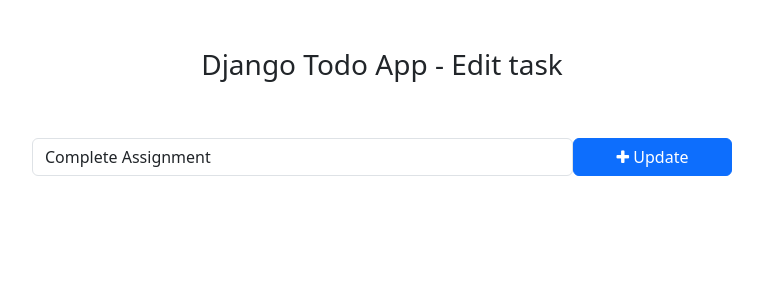
After one commit to rayhan0710/todo, a Django app: page /todo/edit_task/1/ in a window 1280 px wide. The commit adds this page. Shown: the top 300 px of the page, without its empty margins (258-1021 px from the left). Run offline with Django 5.2, Linux system fonts and the light colour scheme; data comes from the database, SQL or seed files in the repository; both versions use the stored data as it was after the commit.

Commit message:
Todo final commit

```diff
--- /dev/null
+++ b/templates/edit_task.html
@@ -0,0 +1,30 @@
+<!DOCTYPE html>
+<html lang="en">
+<head>
+    <meta charset="UTF-8">
+    <meta name="viewport" content="width=device-width, initial-scale=1.0">
+    <title>Edit task</title>
+    <link href="https://cdn.jsdelivr.net/npm/bootstrap@5.3.3/dist/css/bootstrap.min.css" rel="stylesheet" integrity="sha384-QWTKZyjpPEjISv5WaRU9OFeRpok6YctnYmDr5pNlyT2bRjXh0JMhjY6hW+ALEwIH" crossorigin="anonymous">
+    <script src="https://cdn.jsdelivr.net/npm/bootstrap@5.3.3/dist/js/bootstrap.bundle.min.js" integrity="sha384-YvpcrYf0tY3lHB60NNkmXc5s9fDVZLESaAA55NDzOxhy9GkcIdslK1eN7N6jIeHz" crossorigin="anonymous"></script>
+
+
+    <link rel="stylesheet" href="https://cdnjs.cloudflare.com/ajax/libs/font-awesome/4.7.0/css/font-awesome.min.css">
+</head>
+<body>
+
+    <div class="container">
+        <h3 class="pt-5 pb-5 text-center"> Django Todo App - Edit task </h3>
+
+        <form action="{% url 'edit_task' get_task.pk %}" method="POST" style="width: 700px; margin: auto;">
+            {% csrf_token %}
+            <div class="form-group">
+                <span style="display: flex;">
+                    <input type="text" name="task" class="form-control" placeholder="Add a task" value="{{ get_task.task }}">
+                    <button type="submit" class="btn btn-primary" style="width: 200px;"><i class="fa fa-plus"></i> Update</button>
+                </span>
+            </div>
+        </form>
+
+    </div>
+</body>
+</html>
--- a/templates/home.html
+++ b/templates/home.html
@@ -26,8 +26,8 @@
                         {{ task.task }}
                         <span style="position: relative; float: right;">
                             <a href="{% url 'mark_as_done' task.pk %}" class="btn btn-success"><i class="fa fa-check"></i> Mark as Done</a>
-                            <a class="btn btn-danger"><i class="fa fa-trash"></i></a>
-                            <a class="btn btn-primary"><i class="fa fa-pencil"></i></a>
+                            <a href="{% url 'delete_task' task.pk %}" class="btn btn-danger"><i class="fa fa-trash"></i></a>
+                            <a href="{% url 'edit_task' task.pk %}" class="btn btn-primary"><i class="fa fa-pencil"></i></a>
                         </span>
                     </div>
                 </div>
@@ -43,7 +43,7 @@
                     <div class="card-body">
                         {{ task.task }}
                         <span style="position: relative; float: right;">
-                            <a class="btn btn-danger"><i class="fa fa-check"></i> Mark as Undone</a>
+                            <a href="{% url 'mark_as_undone' task.pk %}" class="btn btn-danger"><i class="fa fa-check"></i> Mark as Undone</a>
                         </span>
                     </div>
                 </div>
--- a/todo/urls.py
+++ b/todo/urls.py
@@ -4,5 +4,8 @@ from . import views
 urlpatterns = [
     path('addTask/', views.addTask, name='addTask'),
     path('mark_as_done/<int:pk>/', views.mark_as_done, name='mark_as_done'),
+    path('mark_as_undone/<int:pk>/', views.mark_as_undone, name='mark_as_undone'),
+    path('edit_task/<int:pk>/', views.edit_task, name='edit_task'),
+    path('delete_task/<int:pk>/', views.delete_task, name='delete_task'),
 
 ]
--- a/todo/views.py
+++ b/todo/views.py
@@ -13,3 +13,29 @@ def mark_as_done(request, pk):
     task.is_completed = True
     task.save()
     return redirect('home')
+
+def mark_as_undone(request, pk):
+    task = get_object_or_404(Task, pk=pk)
+    task.is_completed = False
+    task.save()
+    return redirect('home')
+
+def edit_task(request, pk):
+    get_task = get_object_or_404(Task, pk=pk)
+    if request.method == 'POST':
+        new_task = request.POST['task']
+        get_task.task = new_task
+        get_task.save()
+        return redirect('home')
+    else:
+        context = {
+            'get_task': get_task,
+        }
+        return render(request, 'edit_task.html', context)
+
+
+
+def delete_task(request, pk):
+    task = get_object_or_404(Task, pk=pk)
+    task.delete()
+    return redirect('home')
```
Also changed, not shown: db.sqlite3.
